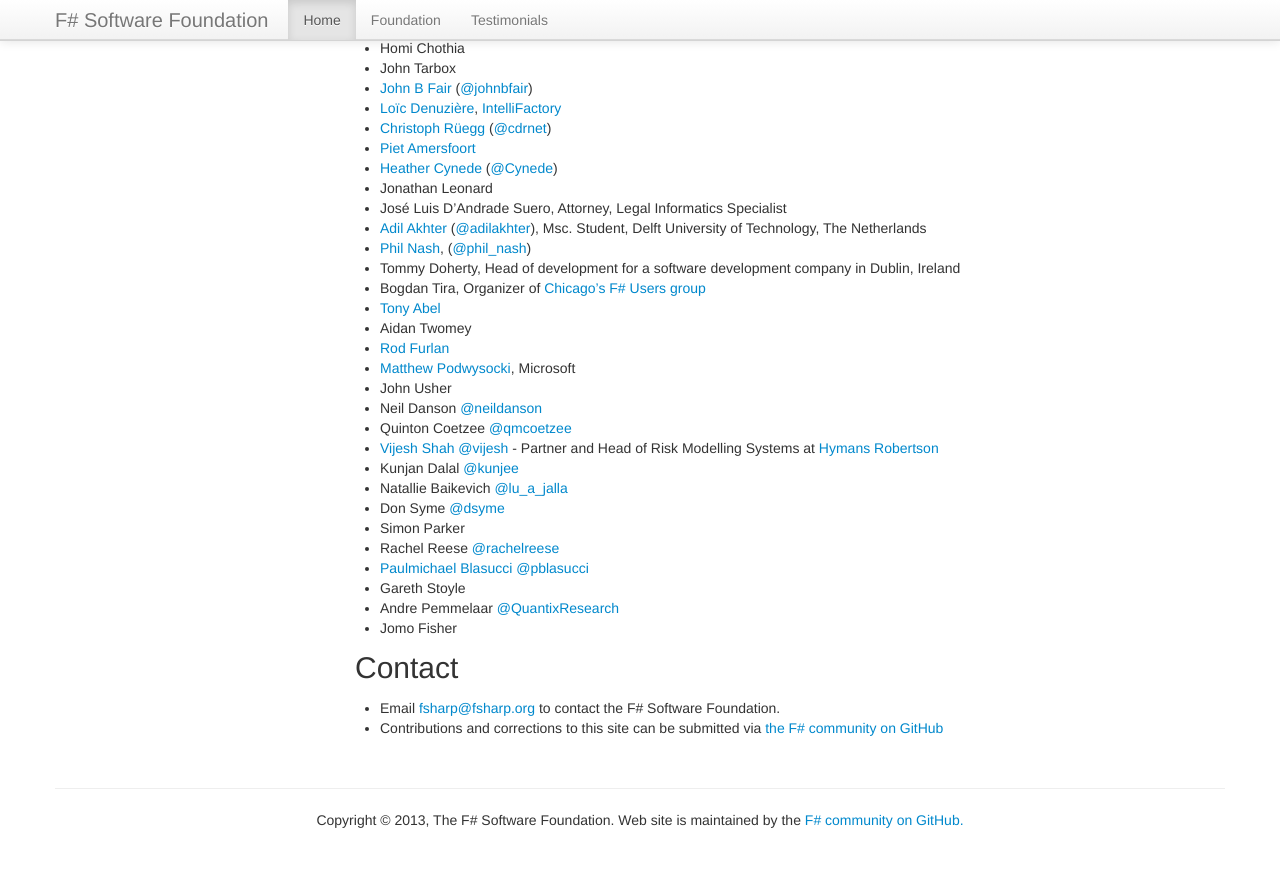
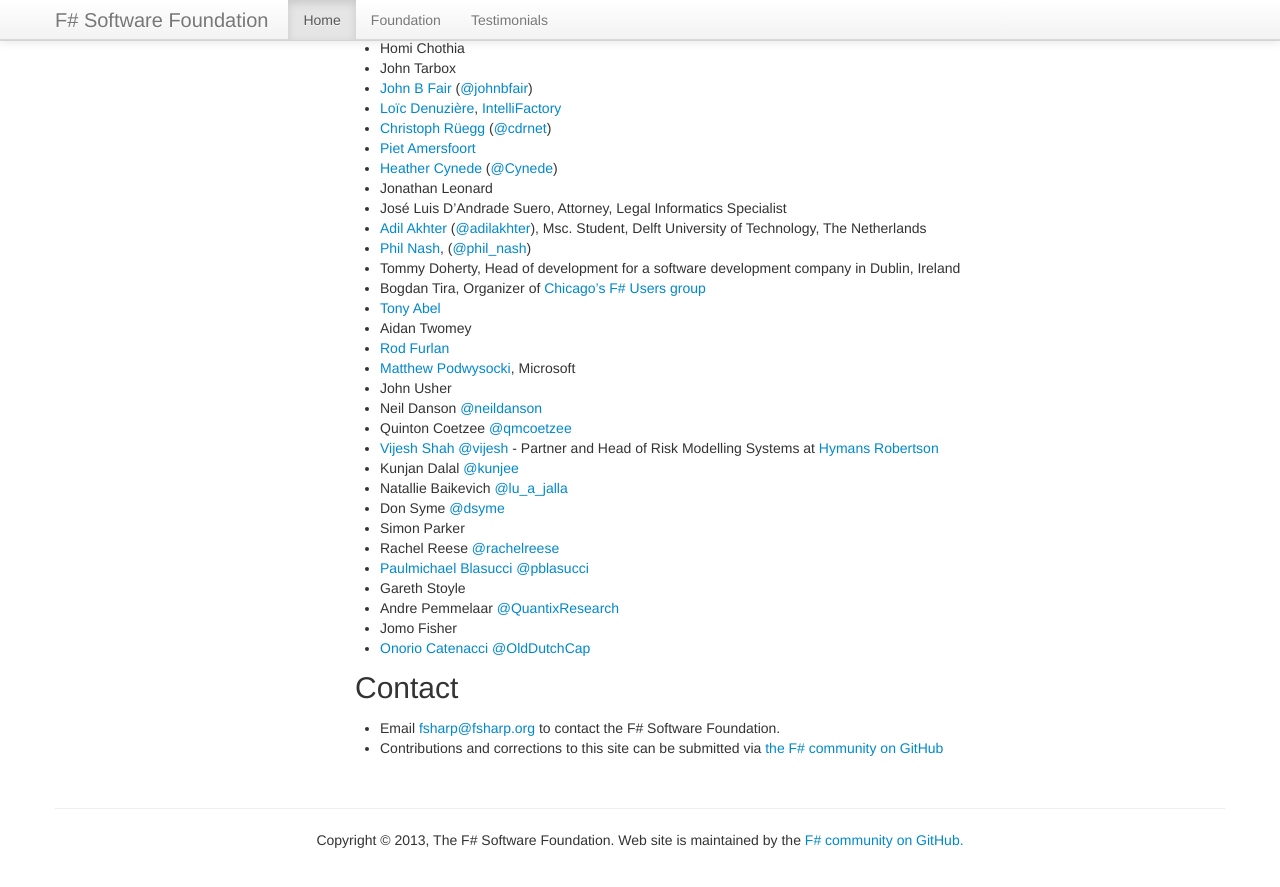
Before and after one commit to fsharp/fsharp.org, a Jekyll site: the page built from foundation.md, in a window 1280 px wide and 900 px high, scrolled down 2924 px. Shown: the top 887 px of the window. Built offline with Jekyll 4.4.1, drawn with Linux system fonts in a browser that asks for light colours; nearby versions of some CDN libraries; some web fonts are replaced; comment, search, counter and statistics services are not loaded.

Commit message:
Adding Onorio Catenacci to founding members of Fsharp.org

```diff
--- a/foundation.md
+++ b/foundation.md
@@ -146,6 +146,7 @@ See the current [list of affiliated technical groups](/technical-groups) and [us
  * Gareth Stoyle
  * Andre Pemmelaar [@QuantixResearch](http://twitter.com/QuantixResearch)
  * Jomo Fisher
+ * [Onorio Catenacci](http://onor.io) [@OldDutchCap](http://twitter.com/OldDutchCap)
 
 ## Contact
 
```
